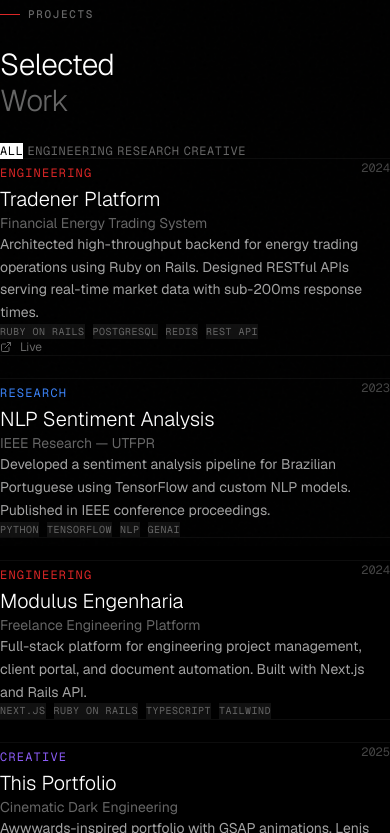
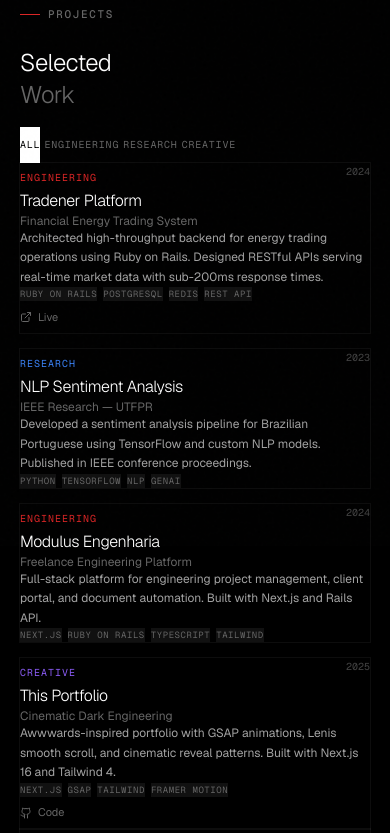
Before and after one commit to Renzo-Tognella/Portfolio, a Next.js app: page / in a window 390 px wide. Shown: the part 1311-2144 px from the top of the page. Built offline with nearby package versions, Linux system fonts and the light colour scheme.

Commit message:
fix: projects — mobile-first cards, responsive grid, fluid text, overflow-x for filter tabs, touch targets

```diff
--- a/components/sections/projects.tsx
+++ b/components/sections/projects.tsx
@@ -4,59 +4,58 @@ import { useRef } from "react";
 import { projects, type Project } from "@/lib/data";
 import { ExternalLink, Github } from "lucide-react";
 
-// ── Project Card ──
+const categoryColors: Record<string, string> = {
+  engineering: "#dc2626",
+  research: "#3b82f6",
+  creative: "#8b5cf6",
+};
+
 function ProjectCard({ project, index }: { project: Project; index: number }) {
   const cardRef = useRef<HTMLDivElement>(null);
-
-  const categoryColors: Record<string, string> = {
-    engineering: "#dc2626",
-    research: "#3b82f6",
-    creative: "#8b5cf6",
-  };
 
   return (
     <div
       ref={cardRef}
       className="project-card group relative overflow-hidden shadow-border transition-all duration-500 hover:shadow-border-hover"
-      style={{
-        animationDelay: index * 100 + "ms",
-      }}
+      style={{ animationDelay: index * 100 + "ms" }}
     >
-      {/* Top accent line */}
+      {/* Top accent line — grows on hover */}
       <div
-        className="h-[1px] w-0 transition-all duration-700 group-hover:w-full"
+        className="h-px w-0 transition-all duration-700 group-hover:w-full"
         style={{ backgroundColor: categoryColors[project.category] }}
       />
 
-      <div className="p-8">
+      <div className="p-5 sm:p-6 md:p-8">
         {/* Header */}
-        <div className="flex items-start justify-between">
-          <div>
+        <div className="flex items-start justify-between gap-3">
+          <div className="min-w-0 flex-1">
             <span
-              className="font-mono text-xs tracking-widest uppercase"
+              className="font-mono text-[10px] tracking-[0.1em] uppercase sm:text-[11px]"
               style={{ color: categoryColors[project.category] }}
             >
               {project.category}
             </span>
-            <h3 className="mt-2 text-xl font-light text-white">
+            <h3 className="mt-1.5 text-base font-light tracking-tight text-white sm:text-lg md:text-xl">
               {project.title}
             </h3>
-            <p className="mt-1 text-sm text-[#666]">{project.subtitle}</p>
+            <p className="mt-0.5 text-xs text-[#666] sm:text-sm">{project.subtitle}</p>
           </div>
-          <span className="font-mono text-xs text-[#444]">{project.year}</span>
+          <span className="shrink-0 font-mono text-[10px] text-[#444] sm:text-xs">
+            {project.year}
+          </span>
         </div>
 
         {/* Description */}
-        <p className="mt-6 text-sm leading-relaxed text-[#a3a3a3]">
+        <p className="mt-4 text-xs leading-relaxed text-[#a3a3a3] sm:mt-5 sm:text-sm sm:leading-[1.65]">
           {project.description}
         </p>
 
         {/* Tags */}
-        <div className="mt-6 flex flex-wrap gap-2">
+        <div className="mt-4 flex flex-wrap gap-1.5 sm:mt-5 sm:gap-2">
           {project.tags.map((tag) => (
             <span
               key={tag}
-              className="bg-[#111] px-3 py-1 font-mono text-[10px] tracking-wider uppercase text-[#666]"
+              className="bg-[#111] px-2 py-0.5 font-mono text-[9px] tracking-[0.06em] uppercase text-[#666] sm:px-2.5 sm:py-1 sm:text-[10px]"
             >
               {tag}
             </span>
@@ -64,13 +63,13 @@ function ProjectCard({ project, index }: { project: Project; index: number }) {
         </div>
 
         {/* Links */}
-        <div className="mt-6 flex items-center gap-4">
+        <div className="mt-4 flex items-center gap-4 sm:mt-5">
           {project.url && (
             <a
               href={project.url}
               target="_blank"
               rel="noopener noreferrer"
-              className="flex items-center gap-2 text-xs text-[#666] transition-colors hover:text-white"
+              className="flex min-h-[32px] items-center gap-1.5 text-[11px] text-[#666] transition-colors hover:text-white sm:text-xs"
             >
               <ExternalLink size={12} />
               <span>Live</span>
@@ -81,7 +80,7 @@ function ProjectCard({ project, index }: { project: Project; index: number }) {
               href={project.github}
               target="_blank"
               rel="noopener noreferrer"
-              className="flex items-center gap-2 text-xs text-[#666] transition-colors hover:text-white"
+              className="flex min-h-[32px] items-center gap-1.5 text-[11px] text-[#666] transition-colors hover:text-white sm:text-xs"
             >
               <Github size={12} />
               <span>Code</span>
@@ -93,37 +92,33 @@ function ProjectCard({ project, index }: { project: Project; index: number }) {
   );
 }
 
-// ── Projects Section ──
 export default function Projects() {
   const sectionRef = useRef<HTMLElement>(null);
   const categories = ["all", "engineering", "research", "creative"] as const;
-  const filterRefs = useRef<(HTMLButtonElement | null)[]>([]);
 
   return (
     <section
       ref={sectionRef}
       id="projects"
-      className="section-void relative px-6 py-[120px] md:py-[160px]"
+      className="section-void relative py-16 sm:py-24 md:py-32 lg:py-40"
     >
-      <div className="mx-auto max-w-6xl">
-        {/* Section label */}
+      <div className="container-section">
         <div className="section-label">Projects</div>
 
         {/* Header */}
-        <div className="flex flex-col gap-6 md:flex-row md:items-end md:justify-between">
-          <h2 className="text-3xl font-light tracking-tight text-white md:text-5xl">
+        <div className="flex flex-col gap-4 sm:gap-6 md:flex-row md:items-end md:justify-between">
+          <h2 className="text-2xl font-light tracking-tight text-white sm:text-3xl md:text-4xl lg:text-5xl">
             Selected<br />
             <span className="text-[#666]">Work</span>
           </h2>
 
           {/* Filter tabs */}
-          <div className="flex gap-1">
-            {categories.map((cat, i) => (
+          <div className="flex gap-1 overflow-x-auto pb-1">
+            {categories.map((cat) => (
               <button
                 key={cat}
-                ref={(el) => { filterRefs.current[i] = el; }}
                 data-filter={cat}
-                className={`px-4 py-2 font-mono text-xs tracking-wider uppercase transition-all duration-300 ${
+                className={`shrink-0 px-3 py-1.5 font-mono text-[10px] tracking-[0.08em] uppercase transition-all duration-300 min-h-[36px] sm:px-4 sm:py-2 sm:text-[11px] ${
                   cat === "all"
                     ? "bg-white text-black"
                     : "text-[#666] hover:text-white"
@@ -135,8 +130,8 @@ export default function Projects() {
           </div>
         </div>
 
-        {/* Project Grid */}
-        <div className="mt-16 grid gap-6 md:grid-cols-2">
+        {/* Featured projects grid */}
+        <div className="mt-10 grid gap-4 sm:mt-12 md:mt-16 md:grid-cols-2 md:gap-5">
           {projects
             .filter((p) => p.featured)
             .map((project, i) => (
@@ -145,7 +140,7 @@ export default function Projects() {
         </div>
 
         {/* Non-featured projects */}
-        <div className="mt-6 grid gap-6 md:grid-cols-3">
+        <div className="mt-4 grid gap-4 sm:mt-5 md:mt-6 md:grid-cols-3 md:gap-5">
           {projects
             .filter((p) => !p.featured)
             .map((project, i) => (
@@ -153,8 +148,7 @@ export default function Projects() {
             ))}
         </div>
 
-        {/* Divider */}
-        <div className="reveal-line mt-20" />
+        <div className="reveal-line mt-12 sm:mt-16 md:mt-20" />
       </div>
     </section>
   );
```
